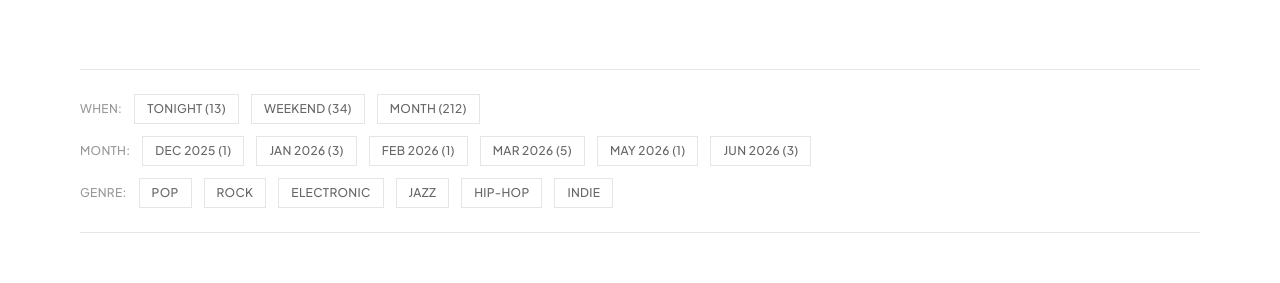
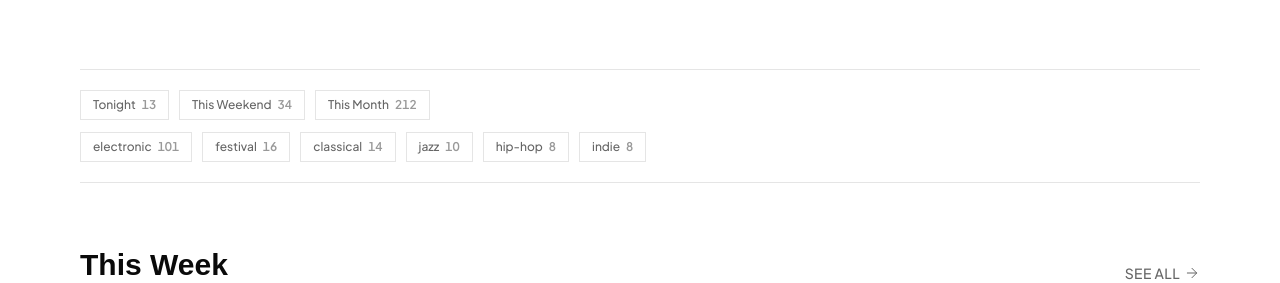
Before and after one commit to YaronBaDa/bkk-music-guide, a Next.js app in the folder frontend/: page /bkk-music-guide/ in a window 1280 px wide. Shown: the part 336-619 px from the top of the page. Built offline with nearby package versions, Linux system fonts and the light colour scheme; a web font is replaced by a local one.

Commit message:
Clean up homepage filters: compact scrollable rows, dynamic genres with counts, fix weekend logic, remove empty/scene/month rows

```diff
--- a/frontend/src/app/page.tsx
+++ b/frontend/src/app/page.tsx
@@ -8,14 +8,21 @@ export default async function HomePage() {
   const concerts = await getConcerts();
   const venues = await getVenues();
 
-  const today = new Date().toISOString().slice(0, 10);
-  const weekendStart = new Date(Date.now() + ((6 - new Date().getDay() + 7) % 7) * 86400000)
+  const now = new Date();
+  const today = now.toISOString().slice(0, 10);
+  const dow = now.getDay(); // 0=Sun, 6=Sat
+
+  // Weekend: if Sun, include today (Sun). If Mon-Wed, next Sat-Sun. If Thu-Sat, this Sat-Sun.
+  const daysToSat = dow === 0 ? 0 : dow <= 3 ? 6 - dow : 6 - dow;
+  const daysToSun = daysToSat + 1;
+  const weekendStart = new Date(Date.now() + daysToSat * 86400000)
     .toISOString()
     .slice(0, 10);
-  const weekendEnd = new Date(Date.now() + ((8 - new Date().getDay() + 7) % 7) * 86400000)
+  const weekendEnd = new Date(Date.now() + daysToSun * 86400000)
     .toISOString()
     .slice(0, 10);
-  const monthEnd = new Date(new Date().getFullYear(), new Date().getMonth() + 1, 0)
+
+  const monthEnd = new Date(now.getFullYear(), now.getMonth() + 1, 0)
     .toISOString()
     .slice(0, 10);
 
@@ -26,25 +33,24 @@ export default async function HomePage() {
   const thisMonth = concerts.filter(
     (c) => c.date.startDate >= today && c.date.startDate <= monthEnd
   );
-  const thisWeek = concerts.filter(
-    (c) => {
+  const thisWeek = concerts
+    .filter((c) => {
       const d = new Date(c.date.startDate);
-      const now = new Date();
       const diff = Math.round((d.getTime() - now.getTime()) / 86400000);
       return diff >= 0 && diff < 7;
-    }
-  ).slice(0, 8);
+    })
+    .slice(0, 8);
 
-  const sceneCounts: Record<string, number> = {};
+  // Dynamic genre counts from real data
+  const genreCounts: Record<string, number> = {};
   concerts.forEach((c) => {
-    c.sceneTags.forEach((s) => {
-      sceneCounts[s] = (sceneCounts[s] || 0) + 1;
+    (c.genres || []).forEach((g: string) => {
+      if (g !== "other") genreCounts[g] = (genreCounts[g] || 0) + 1;
     });
   });
-  const topScenes = Object.entries(sceneCounts)
+  const topGenres = Object.entries(genreCounts)
     .sort((a, b) => b[1] - a[1])
-    .slice(0, 8)
-    .map(([name]) => name);
+    .slice(0, 6);
 
   const topVenues = Object.values(venues)
     .sort((a, b) => b.upcomingEventsCount - a.upcomingEventsCount)
@@ -61,30 +67,11 @@ export default async function HomePage() {
     .toSorted((a, b) => b.metadata.createdAt.localeCompare(a.metadata.createdAt))
     .slice(0, 6);
 
-  // Month quick filters — next 6 months with concerts
-  const monthCounts: Record<string, number> = {};
-  concerts.forEach((c) => {
-    const ym = c.date.startDate.slice(0, 7);
-    monthCounts[ym] = (monthCounts[ym] || 0) + 1;
-  });
-  const topMonths = Object.entries(monthCounts)
-    .sort((a, b) => a[0].localeCompare(b[0]))
-    .slice(0, 6)
-    .map(([ym]) => ym);
-
-  const monthLabel = (ym: string) => {
-    const [y, m] = ym.split("-");
-    return new Date(Number(y), Number(m) - 1, 1).toLocaleDateString("en-US", {
-      month: "short",
-      year: "numeric",
-    });
-  };
-
   return (
     <>
       <Header />
       <main id="main-content" className="mx-auto max-w-6xl px-4">
-        {/* Hero - asymmetric, strong typography */}
+        {/* Hero */}
         <section className="py-16 md:py-24 border-b border-border">
           <div className="grid gap-8 md:grid-cols-12">
             <div className="md:col-span-7">
@@ -110,42 +97,22 @@ export default async function HomePage() {
           </div>
         </section>
 
-        {/* Quick filters - horizontal, minimal */}
-        <section className="py-6 border-b border-border">
-          <div className="flex flex-wrap items-center gap-3">
-            <span className="text-xs font-medium text-text-tertiary uppercase tracking-wide">When:</span>
-            <QuickFilterChip label={`Tonight (${tonight.length})`} href="/concerts?when=tonight" />
-            <QuickFilterChip label={`Weekend (${thisWeekend.length})`} href="/concerts?when=weekend" />
-            <QuickFilterChip label={`Month (${thisMonth.length})`} href="/concerts?when=month" />
+        {/* Quick filters — compact, data-driven, horizontal scroll */}
+        <section className="py-5 border-b border-border overflow-x-auto">
+          {/* Time filters */}
+          <div className="flex items-center gap-2.5">
+            <FilterChip label="Tonight" count={tonight.length} href="/concerts?when=tonight" />
+            {thisWeekend.length > 0 && (
+              <FilterChip label="This Weekend" count={thisWeekend.length} href="/concerts?when=weekend" />
+            )}
+            <FilterChip label="This Month" count={thisMonth.length} href="/concerts?when=month" />
           </div>
-          <div className="mt-3 flex flex-wrap items-center gap-3">
-            <span className="text-xs font-medium text-text-tertiary uppercase tracking-wide">Month:</span>
-            {topMonths.map((ym) => (
-              <QuickFilterChip
-                key={ym}
-                label={`${monthLabel(ym)} (${monthCounts[ym]})`}
-                href={`/concerts?month=${ym}`}
-              />
-            ))}
-          </div>
-          <div className="mt-3 flex flex-wrap items-center gap-3">
-            <span className="text-xs font-medium text-text-tertiary uppercase tracking-wide">Genre:</span>
-            <QuickFilterChip label="Pop" href="/concerts?genre=pop" />
-            <QuickFilterChip label="Rock" href="/concerts?genre=rock" />
-            <QuickFilterChip label="Electronic" href="/concerts?genre=electronic" />
-            <QuickFilterChip label="Jazz" href="/concerts?genre=jazz" />
-            <QuickFilterChip label="Hip-Hop" href="/concerts?genre=hip-hop" />
-            <QuickFilterChip label="Indie" href="/concerts?genre=indie" />
-          </div>
-          {topScenes.length > 0 && (
-            <div className="mt-3 flex flex-wrap items-center gap-3">
-              <span className="text-xs font-medium text-text-tertiary uppercase tracking-wide">Scene:</span>
-              {topScenes.map((scene) => (
-                <QuickFilterChip
-                  key={scene}
-                  label={`${scene} (${sceneCounts[scene]})`}
-                  href={`/concerts?scene=${encodeURIComponent(scene.toLowerCase())}`}
-                />
+
+          {/* Genre filters — only if we have data */}
+          {topGenres.length > 0 && (
+            <div className="mt-3 flex items-center gap-2.5">
+              {topGenres.map(([genre, count]) => (
+                <FilterChip key={genre} label={genre} count={count} href={`/concerts?genre=${genre.toLowerCase()}`} />
               ))}
             </div>
           )}
@@ -275,13 +242,16 @@ export default async function HomePage() {
   );
 }
 
-function QuickFilterChip({ label, href }: { label: string; href: string }) {
+function FilterChip({ label, count, href }: { label: string; count: number; href: string }) {
   return (
     <Link
       href={href}
-      className="border border-border px-3 py-1.5 text-xs font-medium text-text-secondary uppercase tracking-wide transition-colors hover:border-text-primary hover:text-text-primary"
+      className="inline-flex items-center gap-1.5 border border-border px-3 py-1.5 text-xs font-medium text-text-secondary transition-colors hover:border-text-primary hover:text-text-primary shrink-0"
     >
       {label}
+      <span className="tabular-nums text-text-tertiary font-semibold">
+        {count}
+      </span>
     </Link>
   );
 }
```
